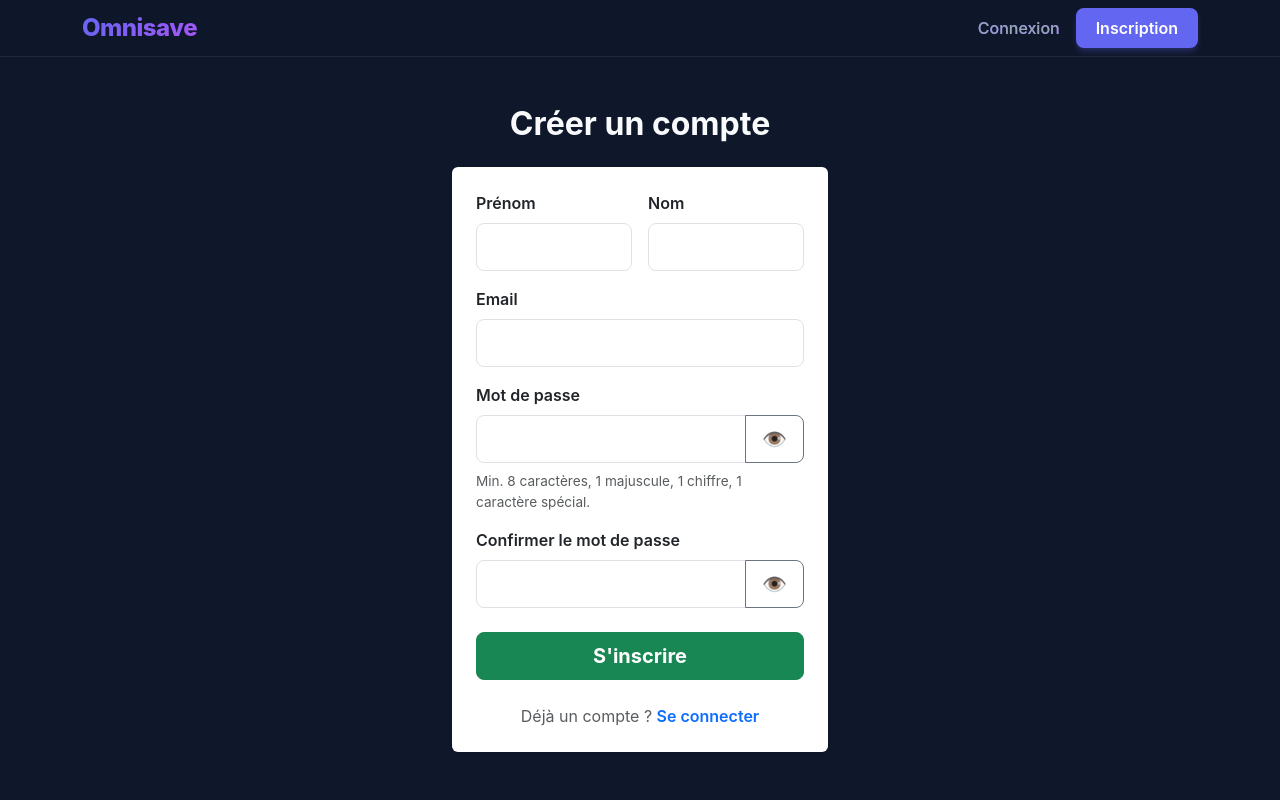
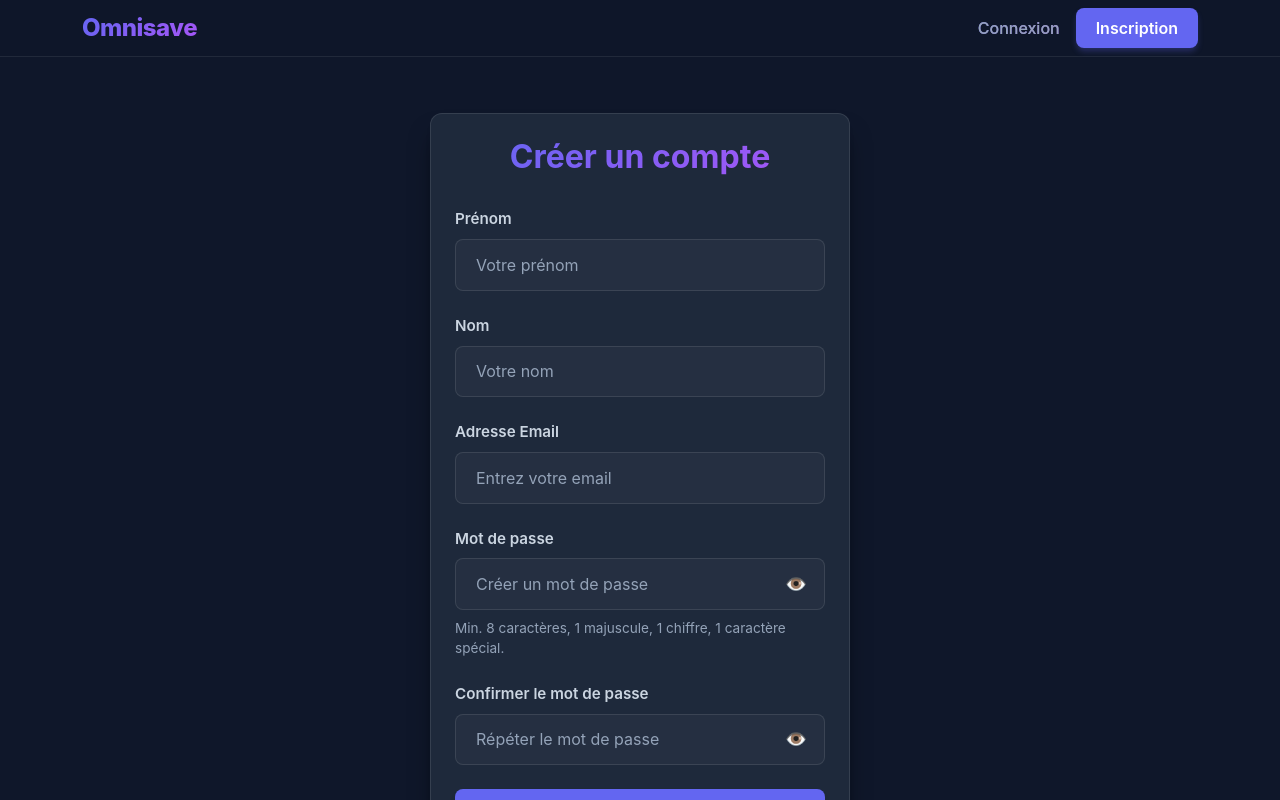
Before and after one commit to anthonymulapro-tech/Omnisave, a React (Vite) app in the folder frontend/: page /register in a window 1280 px wide. Shown: the top 800 px of the page. Built offline with nearby package versions, Linux system fonts and the light colour scheme.

Commit message:
feat(frontend): implement glassmorphism design for registration page

```diff
--- a/frontend/src/components/Auth.css
+++ b/frontend/src/components/Auth.css
@@ -57,3 +57,49 @@
 .mt-4 {
     margin-top: 1.5rem;
 }
+
+/* --- PASSWORD INPUT WITH TOGGLE --- */
+.password-input-wrapper {
+    position: relative;
+    display: flex;
+    align-items: center;
+}
+
+.btn-toggle-pwd {
+    position: absolute;
+    right: 12px;
+    background: transparent;
+    border: none;
+    color: #94a3b8;
+    cursor: pointer;
+    font-size: 1.1rem;
+    padding: 0;
+    transition: transform var(--transition-fast, 0.2s);
+    display: flex;
+    align-items: center;
+    justify-content: center;
+}
+
+.btn-toggle-pwd:hover {
+    transform: scale(1.1);
+    color: #f8fafc;
+}
+
+/* --- HELP TEXT --- */
+.form-text-custom {
+    font-size: 0.85rem;
+    color: #94a3b8;
+}
+
+/* --- FORM ROW (For First Name / Last Name) --- */
+.form-row {
+    display: flex;
+    gap: 1rem;
+    margin-bottom: 1.5rem;
+    flex-wrap: wrap;
+}
+
+.form-row > div {
+    flex: 1 1 calc(50% - 0.5rem);
+    min-width: 150px; /* Sur mobile, si c'est trop petit, ça passera l'un sous l'autre */
+}
--- a/frontend/src/components/RegisterForm.jsx
+++ b/frontend/src/components/RegisterForm.jsx
@@ -1,5 +1,6 @@
 import { useState } from 'react';
 import { useNavigate, Link } from 'react-router-dom';
+import './Auth.css'; // Importing the shared authentication styles
 
 /**
  * Component rendering the user registration form.
@@ -37,7 +38,7 @@ function RegisterForm() {
         if (password !== confirmPassword) {
             setMessage({
                 type: 'warning',
-                text: '⚠️ Les deux mots de passe ne correspondent pas.'
+                text: 'Les deux mots de passe ne correspondent pas.'
             });
             return;
         }
@@ -48,7 +49,7 @@ function RegisterForm() {
         if (!passwordRegex.test(password)) {
             setMessage({
                 type: 'warning',
-                text: '⚠️ Le mot de passe doit contenir au moins 8 caractères, une majuscule, un chiffre et un caractère spécial.'
+                text: 'Le mot de passe doit contenir au moins 8 caractères, une majuscule, un chiffre et un caractère spécial.'
             });
             return;
         }
@@ -70,52 +71,75 @@ function RegisterForm() {
             const data = await response.json();
 
             if (response.ok) {
-                setMessage({ type: 'success', text: '✅ Inscription réussie ! Redirection...' });
+                setMessage({ type: 'success', text: 'Inscription réussie ! Redirection...' });
                 setTimeout(() => {
                     navigate('/login');
                 }, 1500);
             } else {
-                setMessage({ type: 'danger', text: '❌ ' + data.error });
+                setMessage({ type: 'danger', text: data.error || 'Erreur lors de l\'inscription.' });
             }
         } catch (error) {
-            setMessage({ type: 'danger', text: '❌ Impossible de joindre le serveur.' });
+            setMessage({ type: 'danger', text: 'Impossible de joindre le serveur.' });
         }
     };
 
     return (
-        <div className="container mt-5" style={{ maxWidth: '400px' }}>
-            <h2 className="text-center mb-4 fw-bold">Créer un compte</h2>
-            <form onSubmit={handleRegister} className="card p-4 shadow-sm border-0">
+        <div className="auth-wrapper">
+            <div className="surface-card auth-card">
 
-                {/* Grid responsive : g-3 ajoute un espacement, col-12 empile sur mobile, col-sm-6 aligne sur PC */}
-                <div className="row g-3 mb-3">
-                    <div className="col-12 col-sm-6">
-                        <label className="form-label fw-semibold">Prénom</label>
-                        <input type="text" className="form-control form-control-lg" value={firstName} onChange={(e) => setFirstName(e.target.value)} />
+                <h2 className="brand-gradient-text auth-title">Créer un compte</h2>
+
+                <form onSubmit={handleRegister} className="auth-form">
+
+                    {/* First Name & Last Name inline on desktop */}
+                    <div className="form-row">
+                        <div>
+                            <label className="custom-label">Prénom</label>
+                            <input
+                                type="text"
+                                className="styled-input w-100"
+                                value={firstName}
+                                onChange={(e) => setFirstName(e.target.value)}
+                                placeholder="Votre prénom"
+                            />
                         </div>
-                    <div className="col-12 col-sm-6">
-                        <label className="form-label fw-semibold">Nom</label>
-                        <input type="text" className="form-control form-control-lg" value={lastName} onChange={(e) => setLastName(e.target.value)} />
+                        <div>
+                            <label className="custom-label">Nom</label>
+                            <input
+                                type="text"
+                                className="styled-input w-100"
+                                value={lastName}
+                                onChange={(e) => setLastName(e.target.value)}
+                                placeholder="Votre nom"
+                            />
                         </div>
                     </div>
 
-                <div className="mb-3">
-                    <label className="form-label fw-semibold">Email</label>
-                    <input type="email" className="form-control form-control-lg" value={email} onChange={(e) => setEmail(e.target.value)} required />
+                    <div className="form-group">
+                        <label className="custom-label">Adresse Email</label>
+                        <input
+                            type="email"
+                            className="styled-input w-100"
+                            value={email}
+                            onChange={(e) => setEmail(e.target.value)}
+                            placeholder="Entrez votre email"
+                            required
+                        />
                     </div>
 
-                <div className="mb-3">
-                    <label className="form-label fw-semibold">Mot de passe</label>
-                    <div className="input-group input-group-lg">
+                    <div className="form-group">
+                        <label className="custom-label">Mot de passe</label>
+                        <div className="password-input-wrapper">
                             <input
                                 type={showPassword ? "text" : "password"}
-                            className="form-control"
+                                className="styled-input w-100"
                                 value={password}
                                 onChange={(e) => setPassword(e.target.value)}
+                                placeholder="Créer un mot de passe"
                                 required
                             />
                             <button
-                            className="btn btn-outline-secondary px-3"
+                                className="btn-toggle-pwd"
                                 type="button"
                                 onClick={() => setShowPassword(!showPassword)}
                                 aria-label="Toggle password visibility"
@@ -123,23 +147,24 @@ function RegisterForm() {
                                 {showPassword ? "🙈" : "👁️"}
                             </button>
                         </div>
-                    <div className="form-text mt-2" style={{ fontSize: '0.85rem' }}>
+                        <div className="form-text-custom mt-2">
                             Min. 8 caractères, 1 majuscule, 1 chiffre, 1 caractère spécial.
                         </div>
                     </div>
 
-                <div className="mb-4">
-                    <label className="form-label fw-semibold">Confirmer le mot de passe</label>
-                    <div className="input-group input-group-lg">
+                    <div className="form-group mb-4">
+                        <label className="custom-label">Confirmer le mot de passe</label>
+                        <div className="password-input-wrapper">
                             <input
                                 type={showConfirmPassword ? "text" : "password"}
-                            className="form-control"
+                                className="styled-input w-100"
                                 value={confirmPassword}
                                 onChange={(e) => setConfirmPassword(e.target.value)}
+                                placeholder="Répéter le mot de passe"
                                 required
                             />
                             <button
-                            className="btn btn-outline-secondary px-3"
+                                className="btn-toggle-pwd"
                                 type="button"
                                 onClick={() => setShowConfirmPassword(!showConfirmPassword)}
                                 aria-label="Toggle confirm password visibility"
@@ -149,18 +174,27 @@ function RegisterForm() {
                         </div>
                     </div>
 
-                <button type="submit" className="btn btn-success btn-lg w-100 mb-3 fw-bold">
+                    <button type="submit" className="btn-primary w-100 mb-4">
                         S'inscrire
                     </button>
 
-                <div className="text-center mt-2">
-                    <Link to="/login" className="text-decoration-none text-muted">
-                        Déjà un compte ? <span className="text-primary fw-semibold">Se connecter</span>
+                    <div className="auth-footer">
+                        <span>Déjà un compte ? </span>
+                        <Link to="/login" className="auth-link">
+                            Se connecter
                         </Link>
                     </div>
                 </form>
 
-            {message && <div className={`alert alert-${message.type} mt-4 py-2`}>{message.text}</div>}
+                {message && (
+                    <div className={`custom-alert custom-alert-${message.type} mt-4 text-center justify-content-center`}>
+                        {message.type === 'success' && '✅ '}
+                        {message.type === 'danger' && '❌ '}
+                        {message.type === 'warning' && '⚠️ '}
+                        {message.text}
+                    </div>
+                )}
+            </div>
         </div>
     );
 }
```
Lines whose indentation alone changed are shown as unchanged.
